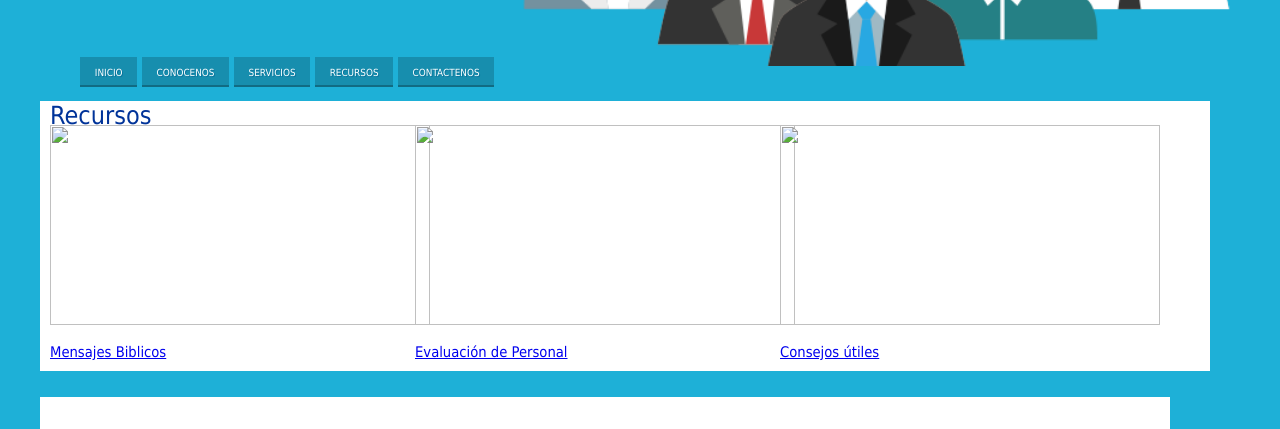
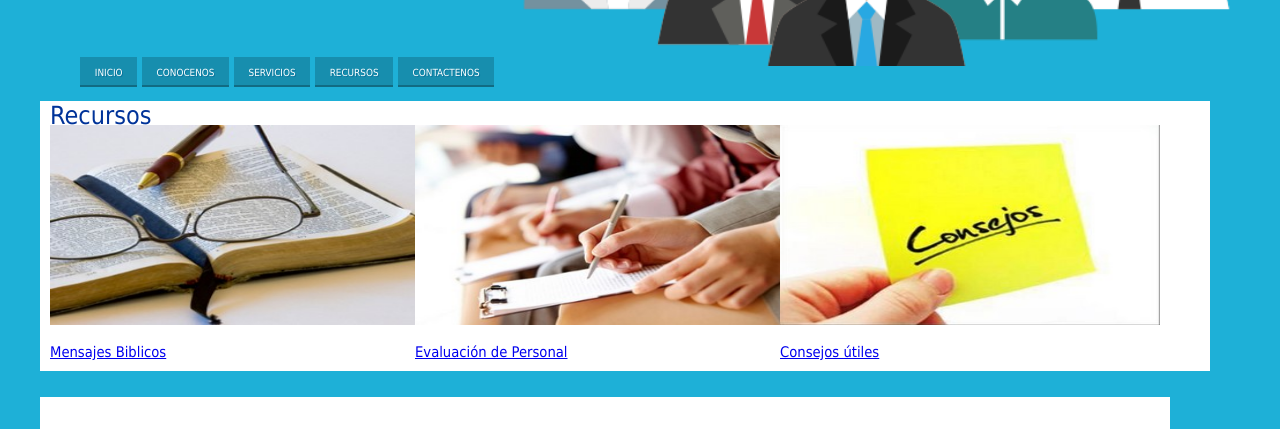
Before and after one commit to RodriGuerre/ExamenFinal1, a plain HTML site: page recursos.html in a window 1280 px wide. Shown: the part 363-792 px from the top of the page. Drawn offline with Linux system fonts and the light colour scheme; files that its build step writes are made by us from their sources; files whose address does not match are found by name.

Commit message:
recursos.html

```diff
--- a/recursos.html
+++ b/recursos.html
@@ -2,7 +2,7 @@
 <html>
 <head>
 	<meta charset="utf-8">
-	<link rel="stylesheet" type="text/css" href="../css/estilo.css">
+	<link rel="stylesheet" type="text/css" href="estilo.css">
 	<meta name="viewport" content="width=device-width, initial-scale=1">
 </head>
 <body>
@@ -27,15 +27,15 @@
 	<section id="seccion">
 		<header id="subtitulo2">Recursos</header>
 		<aside id="columna">
-			<img src="../img/recurso1.jpg" id="imagen"/>
+			<img src="recurso1.jpg" id="imagen"/>
 			<p><a href="#biblicos">Mensajes Biblicos</a></p>
 		</aside>
 		<aside id="columna">
-			<img src="../img/recurso2.jpg" id="imagen"/>
+			<img src="recurso2.jpg" id="imagen"/>
 			<p><a href="#evaluacion">Evaluación de Personal</a></p>
 		</aside>
 		<aside id="columna">
-			<img src="../img/recurso3.jpg" id="imagen"/>
+			<img src="recurso3.jpg" id="imagen"/>
 			<p><a href="#consejos">Consejos útiles</a></p>
 		</aside>
 	</section>
```
